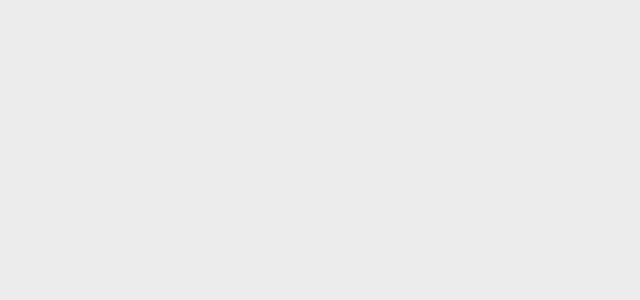
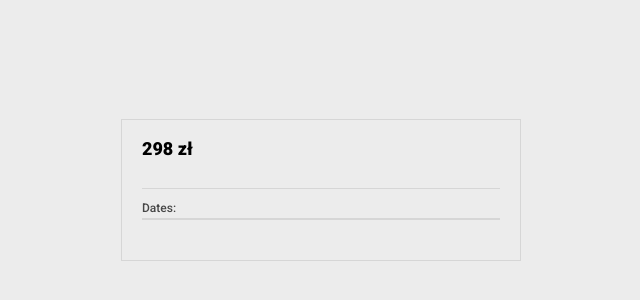
Before and after one commit to PatrickBialek/calendar, a Vue app: page / in a window 1280 px wide. Shown: the part 210-510 px from the top of the page, without its empty margins (319-959 px from the left). Built offline with nearby package versions, Linux system fonts and the light colour scheme.

Commit message:
[TASK-3] add basic layout of calendar.vue

```diff
--- a/src/App.vue
+++ b/src/App.vue
@@ -1,6 +1,6 @@
 <template>
   <div id="app">
-    <Calendar />
+    <Calendar currency="zł" :price="298" />
   </div>
 </template>
 
--- a/src/assets/styles/_variables.scss
+++ b/src/assets/styles/_variables.scss
@@ -10,3 +10,26 @@ $light-gray: #FFFFFF;
 $ming: #3C7B80;
 $onahau: #C3FEF8;
 $silver: #CCCCCC;
+
+// generic
+$border-basic: $alto 1px solid;
+$box-shadow-basic: rgba(0, 0, 0, 0.16) 0px 1px 4px;
+
+$color-text-heading: #464646;
+
+// typography weights
+$weight-text-300: 300;
+$weight-text-500: 500;
+$weight-text-700: 700;
+$weight-text-900: 900;
+
+// typography sizes
+$size-text-stars: 1rem;
+$size-text-tiny: 1.2rem;
+$size-text-heading: 1.8rem;
+
+// paddings and margins
+$basic-padding: 2rem;
+
+$tiny-margin: 1rem;
+$medium-margin: 2rem;
--- a/src/components/Calendar/Calendar.vue
+++ b/src/components/Calendar/Calendar.vue
@@ -1,11 +1,96 @@
 <template>
-	<div>
-
-	</div>
+  <div class="calendar">
+    <div class="calendar__heading">
+      <span class="calendar__price">{{ price }} {{ currency }}</span>
+    </div>
+    <div class="calendar__main">
+      <span class="calendar__title">{{ translationsVerifed["dates"] }}:</span>
+      <div class="calendar__fields-box">
+        <div class="calendar__trigger"></div>
+      </div>
+    </div>
+  </div>
 </template>
 
 <script>
 export default {
-	name: "Calendar"
+  name: "Calendar",
+  props: {
+    currency: {
+      type: String,
+      required: true,
+    },
+    price: {
+      type: Number,
+      required: true,
+    },
+    translations: {
+      type: Object,
+      default: () => ({}),
+    },
+  },
+  computed: {
+    translationsVerifed() {
+      const defaultTranslations = {
+        checkIn: "Check In",
+        checkOut: "Check Out",
+        dates: "Dates",
+      };
+
+      return Object.assign(defaultTranslations, this.translations);
+    }
+  },
+};
+</script>
+
+<style scoped lang="scss">
+.calendar {
+  border: $border-basic;
+  padding: $basic-padding;
+  box-sizing: border-box;
+  min-width: 400px;
+
+  &__heading {
+    padding-bottom: $basic-padding;
+    border-bottom: $border-basic;
+  }
+
+  &__price {
+    font-weight: $weight-text-900;
+    font-size: $size-text-heading;
+    display: inline-block;
+    margin-bottom: $tiny-margin;
+  }
+
+  &__main,
+  &__trigger {
+    display: flex;
+    width: 100%;
+  }
+
+  &__main {
+    flex-direction: column;
+    margin-top: $tiny-margin;
+  }
+
+  &__title {
+    font-weight: $weight-text-500;
+    font-size: $size-text-tiny;
+    color: $color-text-heading;
+    line-height: 1.6;
+  }
+
+  &__fields-box {
+    position: relative;
+    display: flex;
+    flex-direction: column;
+    margin-bottom: $medium-margin;
+  }
+
+  &__trigger {
+    border: $border-basic;
+    display: flex;
+    align-items: center;
+  }
 }
-</script>
+</style>
```
